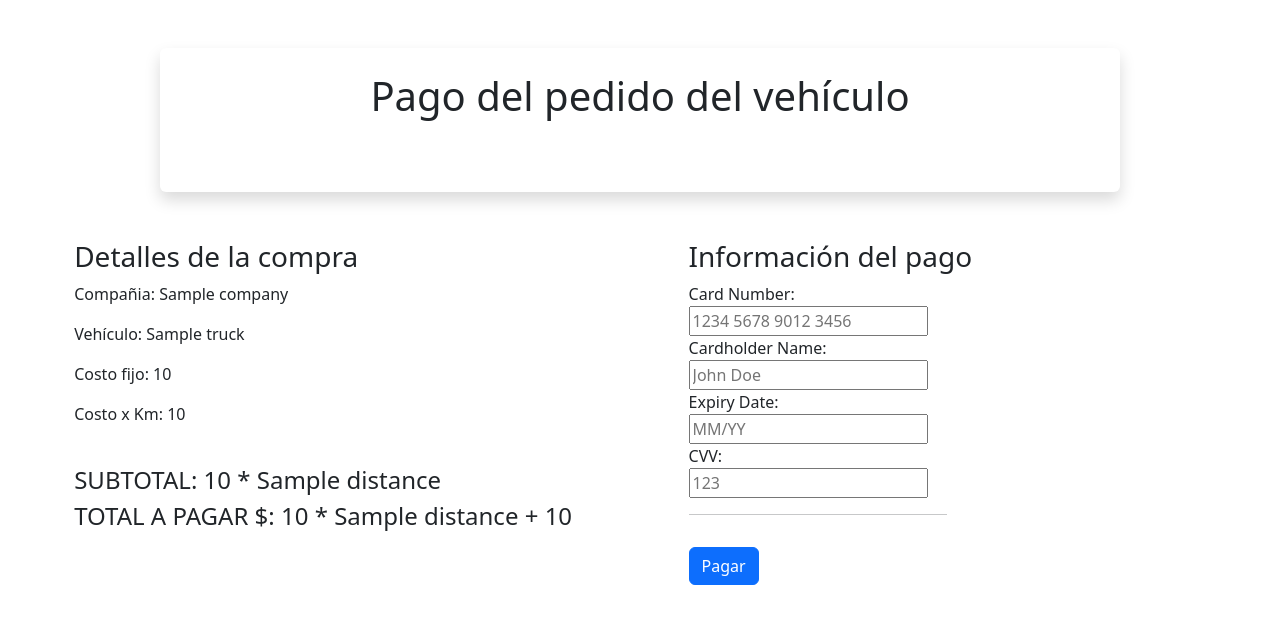
After one commit to Cuevas2402/joyeria-fina, a Flask app: template app/templates/joyeria/paying.html in a window 1280 px wide. The commit adds this page. Shown: the top 624 px of the page. Run offline with Flask 3, Linux system fonts and the light colour scheme; the template is opened without the code that fills it: most values are stand-ins (such as "Sample title", 1, 10 or a date in 2020); some libraries are stand-ins or nearby versions.

Commit message:
Añadir servicio de pagos

```diff
--- a/app/__init__.py
+++ b/app/__init__.py
@@ -21,4 +21,4 @@ app.config['MYSQL_DB'] = os.getenv('MYSQL_DB')
 
 mysql = MySQL(app)
 
-from app import credentials, vehicles, branches, orders
+from app import credentials, vehicles, branches, orders, payment
--- a/app/orders.py
+++ b/app/orders.py
@@ -112,7 +112,6 @@ def get_vehicles():
         sql = "SELECT id, name, fixed_price, km_fee FROM truck WHERE company_id = %s;"
         cursor.execute(sql, (company_id, ))
         vehicles = cursor.fetchall()
-        print(vehicles)
         cursor.close()
 
         return jsonify(vehicles)
--- /dev/null
+++ b/app/templates/joyeria/paying.html
@@ -0,0 +1,73 @@
+<!DOCTYPE html>
+<html lang="en">
+    <head>
+
+        <meta charset="UTF-8">
+        <meta name="viewport" content="width=device-width, initial-scale=1.0">
+        <title>Paying</title>
+
+        <!-- Bootstrap CSS-->
+        <link href="https://cdn.jsdelivr.net/npm/bootstrap@5.3.1/dist/css/bootstrap.min.css" rel="stylesheet" integrity="sha384-4bw+/aepP/YC94hEpVNVgiZdgIC5+VKNBQNGCHeKRQN+PtmoHDEXuppvnDJzQIu9" crossorigin="anonymous">
+
+        <!-- Importar librerias de Javascript -->
+        <script src="https://unpkg.com/htmx.org@1.6.1/dist/htmx.js"></script>
+        <script src="https://code.jquery.com/jquery-3.3.1.slim.min.js" integrity="sha384-q8i/X+965DzO0rT7abK41JStQIAqVgRVzpbzo5smXKp4YfRvH+8abtTE1Pi6jizo" crossorigin="anonymous"></script>
+        <script src="https://cdn.jsdelivr.net/npm/popper.js@1.14.7/dist/umd/popper.min.js" integrity="sha384-UO2eT0CpHqdSJQ6hJty5KVphtPhzWj9WO1clHTMGa3JDZwrnQq4sF86dIHNDz0W1" crossorigin="anonymous"></script>
+        <script src="https://cdn.jsdelivr.net/npm/bootstrap@4.3.1/dist/js/bootstrap.min.js" integrity="sha384-JjSmVgyd0p3pXB1rRibZUAYoIIy6OrQ6VrjIEaFf/nJGzIxFDsf4x0xIM+B07jRM" crossorigin="anonymous"></script>
+        <script src="https://code.jquery.com/jquery-3.6.0.min.js"></script>
+    </head>
+
+    <body>
+
+        <div class="container mt-5 bg-white rounded shadow pt-4 pb-4 p-4 h-100 mb-5 w-75">
+            <div class="container">
+                <h1 class="text-center mb-5">Pago del pedido del vehículo</h1>
+            </div>
+        </div>
+
+        <div class="row" style="margin-left: 2%; margin-right: 2%;">
+            <div class="col" style="margin-left: 2%; margin-right: 2%;">
+                <div class="container">
+                    <h3>Detalles de la compra</h3>
+                    <p>Compañia: {{ datos.company }}</p>
+                    <p>Vehículo: {{ datos.truck }}</p>
+                    <p>Costo fijo: {{ datos.fixed_price }}</p>
+                    <p>Costo x Km: {{ datos.km_fee }}</p><br>
+                </div>
+                <div class="container">
+                    <h4>SUBTOTAL: {{ datos.km_fee }} * {{ datos.distance }}</h4>
+                    <h4>TOTAL A PAGAR $: {{ datos.km_fee }} * {{ datos.distance }} + {{ datos.fixed_price }}</h4>
+                </div>
+            </div>
+
+            <div class="col" style="margin-left: 2%; margin-right: 2%;">
+                <div class="container">
+                    <h3>Información del pago</h3>
+                    <form>
+                        <div class="form-group col-md-6">
+                            <label for="card-number">Card Number:</label>
+                            <input type="text" id="card-number" name="card-number" placeholder="1234 5678 9012 3456" maxlength="16"><br>
+                        </div>
+
+                        <div class="form-group col-md-6">
+                            <label for="card-holder">Cardholder Name:</label>
+                            <input type="text" id="card-holder" name="card-holder" placeholder="John Doe" required><br>
+                        </div>
+
+                        <div class="form-group col-md-6">
+                            <label for="expiry-date">Expiry Date:</label>
+                            <input type="text" id="expiry-date" name="expiry-date" placeholder="MM/YY" required><br>
+                        </div>
+
+                        <div class="form-group col-md-6">
+                            <label for="cvv">CVV:</label>
+                            <input type="text" id="cvv" name="cvv" placeholder="123" maxlength="3" required><br><hr>
+                        </div>
+
+                        <button type="submit" class="btn btn-primary mt-3">Pagar</button>
+                    </form>
+                </div>
+            </div>
+        </div>
+	</body>
+</html>
```
Also changed, not shown: app/payment.py (added, +25 -0 lines), app/templates/joyeria/asign.html (+4 -4 lines).
